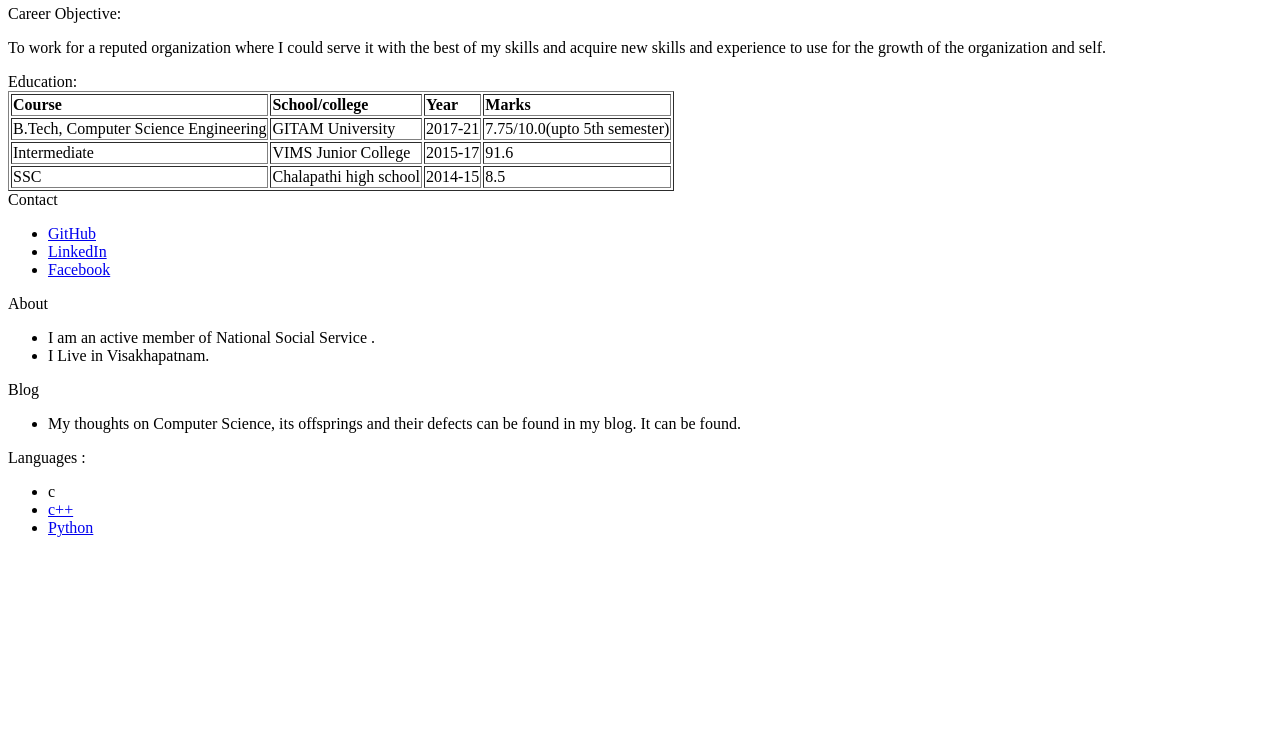
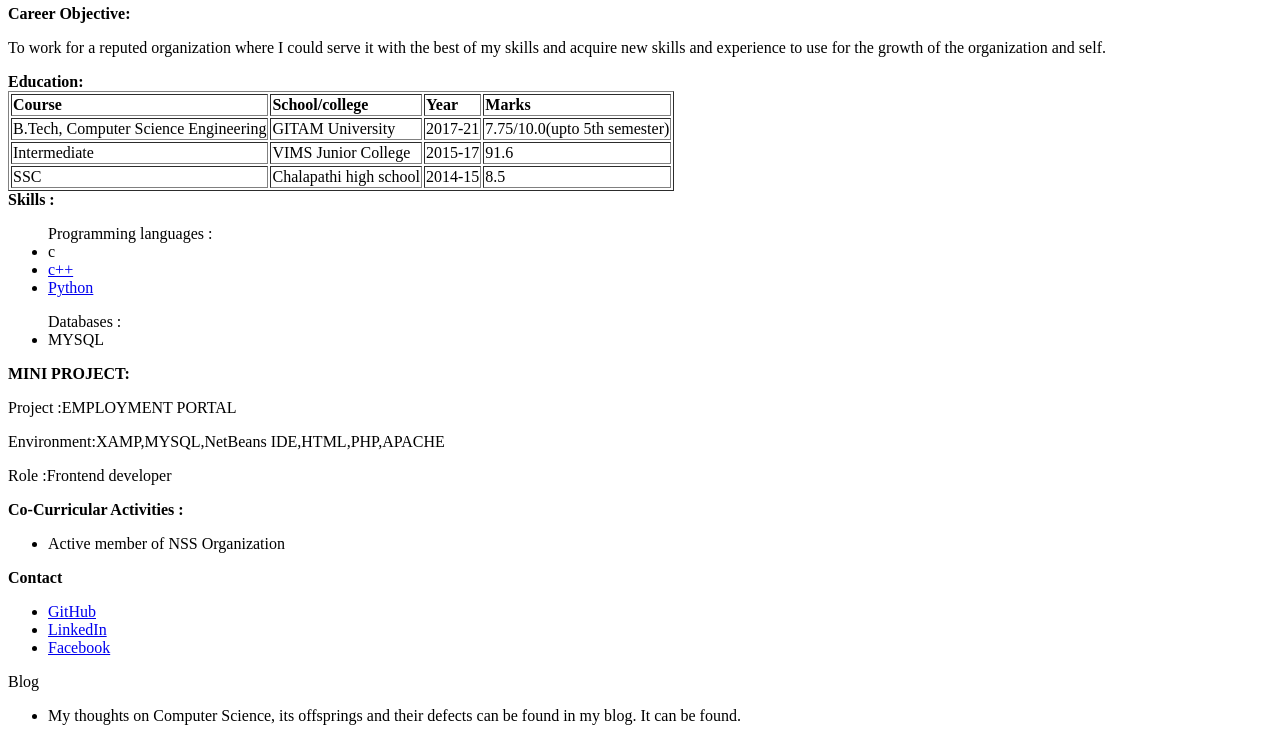
Before and after one commit to sathwikbalina/Portfolio, a plain HTML site: page index.html in a window 1280 px wide. Shown: the part 85-826 px from the top of the page. Before the commit the page ends 800 px from the top, so only its background shows below. Drawn offline with Linux system fonts and the light colour scheme.

Commit message:
newinsert

```diff
--- a/index.html
+++ b/index.html
@@ -13,20 +13,15 @@ body {
 </style>
 <body>
 <body>
-	<center>
 	<h1>
-		Laksman Satwik Balina
+		Balina Laksman Satwik
 	</h1>
 	<hr/>
-	<style type="text/css">
-	p.solid {border-style: solid;}
-</style>
-</center><table border="1">
-Career Objective:<br>
+<b>Career Objective:</b><br>
 <p>To work for a reputed organization where I could serve it with the best of my skills and acquire new skills
 and experience to use for the growth of the organization and self.</p>
-Education:<br>
-<!--<table border="1">-->
+<b>Education:</b><br>
+<table border="1">
 	<tr>
 		<td><b>Course</b></td>
 		<td><b>School/college</b></td>
@@ -53,29 +48,37 @@ Education:<br>
 	</tr>
 	</tr>
 </table>
-Contact<br>
+<b>Skills :</b><br>
+<ul>
+	Programming languages    :
+	<li>c</li>
+	<li><a href="https://www.sololearn.com/Certificate/1051-11047012/pdf/">c++</a></li>
+	<li><a href="https://www.sololearn.com/Certificate/1073-11047012/pdf/">Python</a></li>
+</ul>
+<ul>
+	Databases     :
+	<li>MYSQL</li>
+</ul>
+<b>MINI PROJECT:</b><br>
+<p>Project    :EMPLOYMENT PORTAL</p>
+<p>Environment:XAMP,MYSQL,NetBeans IDE,HTML,PHP,APACHE</p>
+<p>Role       :Frontend developer</p>
+<b>Co-Curricular Activities :</b><br>
+<ul>
+	<li>Active member of NSS Organization</li>
+</ul>
+<b>Contact</b><br>
 <ul>
 <li><a href="https://github.com/sathwikbalina">GitHub</a></li>
 <li>
 <a href="https://www.linkedin.com/in/sathwik-balina-518468199/">LinkedIn</a>
 </li>
 <li><a href="https://www.facebook.com/sathwik.balina">Facebook</a></li></ul>
-About<br>
-<ul>
-	<li>
-I am an active member of National Social Service .</li>
-<li>I Live in Visakhapatnam.</li></ul>
 Blog<br>
 <ul>
 	<li>
 		My thoughts on Computer Science, its offsprings and their defects can be found in my blog. It can be found.
 	</li>
 </ul>
-Languages :<br>
-<ul>
-	<li>c</li>
-	<li><a href="https://www.sololearn.com/Certificate/1051-11047012/pdf/">c++</a></li>
-	<li><a href="https://www.sololearn.com/Certificate/1073-11047012/pdf/">Python</a></li>
-</ul>
 </body>
 </html>
```
